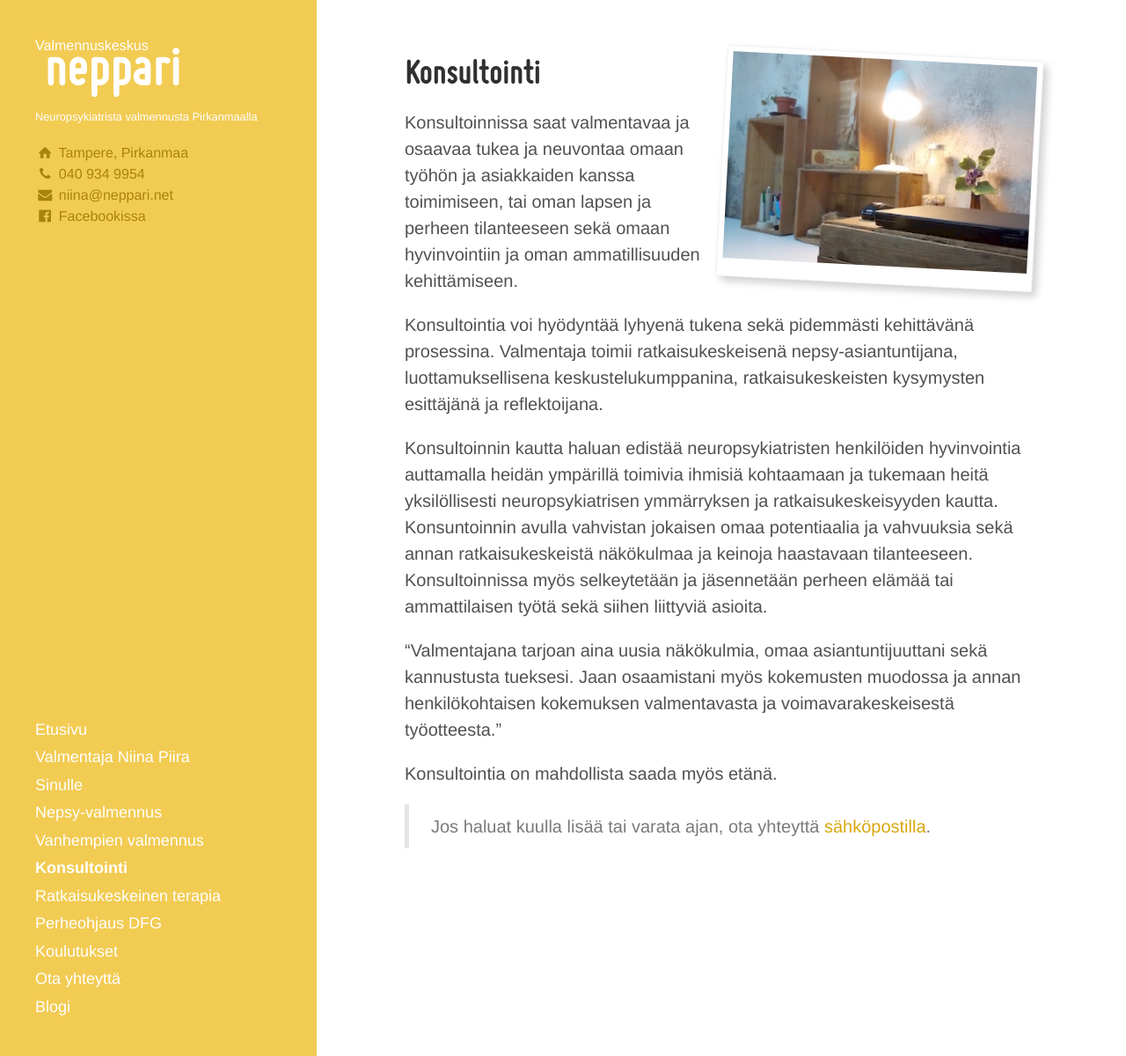
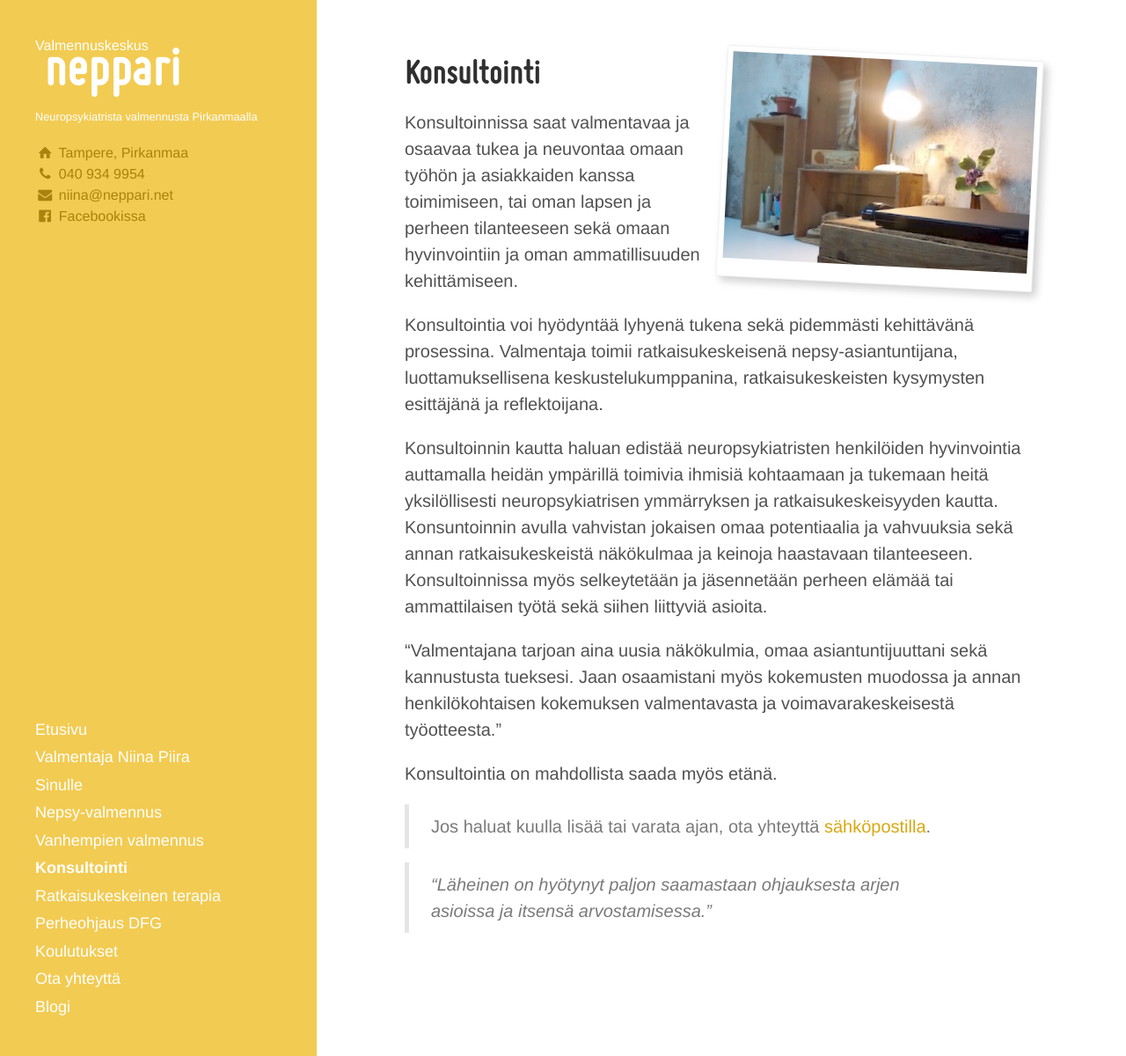
Before and after one commit to niinapiira/neppari.net, a Jekyll site: the page built from konsultointi.md, in a window 1280 px wide and 1200 px high. Shown: the whole window at 88% size. Built offline with Jekyll 4.4.1, drawn with Linux system fonts in a browser that asks for light colours.

Commit message:
Update konsultointi.md

```diff
--- a/konsultointi.md
+++ b/konsultointi.md
@@ -17,3 +17,6 @@ Konsultoinnin kautta haluan edistää neuropsykiatristen henkilöiden hyvinvoint
 Konsultointia on mahdollista saada myös etänä.
 
 > Jos haluat kuulla lisää tai varata ajan, ota yhteyttä [sähköpostilla](/ota-yhteytta).
+
+>
+> _"Läheinen on hyötynyt paljon saamastaan ohjauksesta arjen asioissa ja itsensä arvostamisessa."_
```
